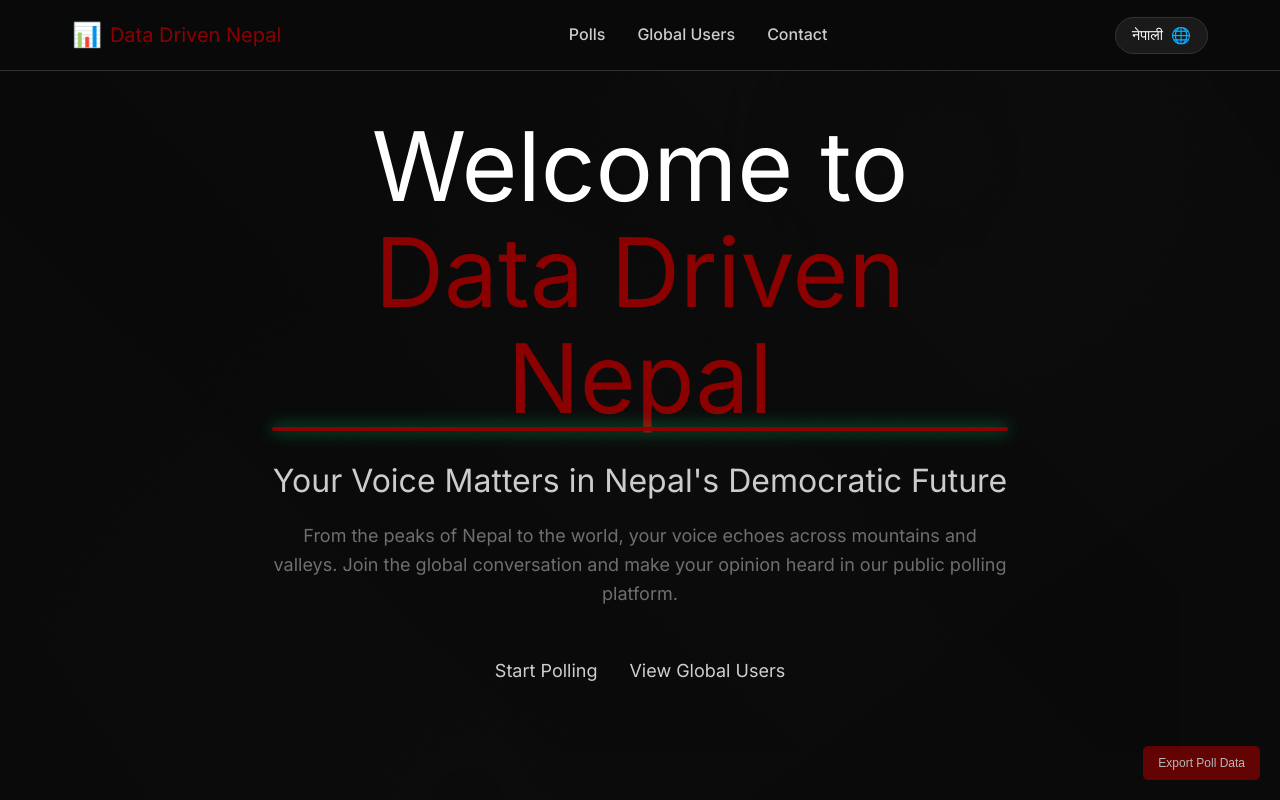
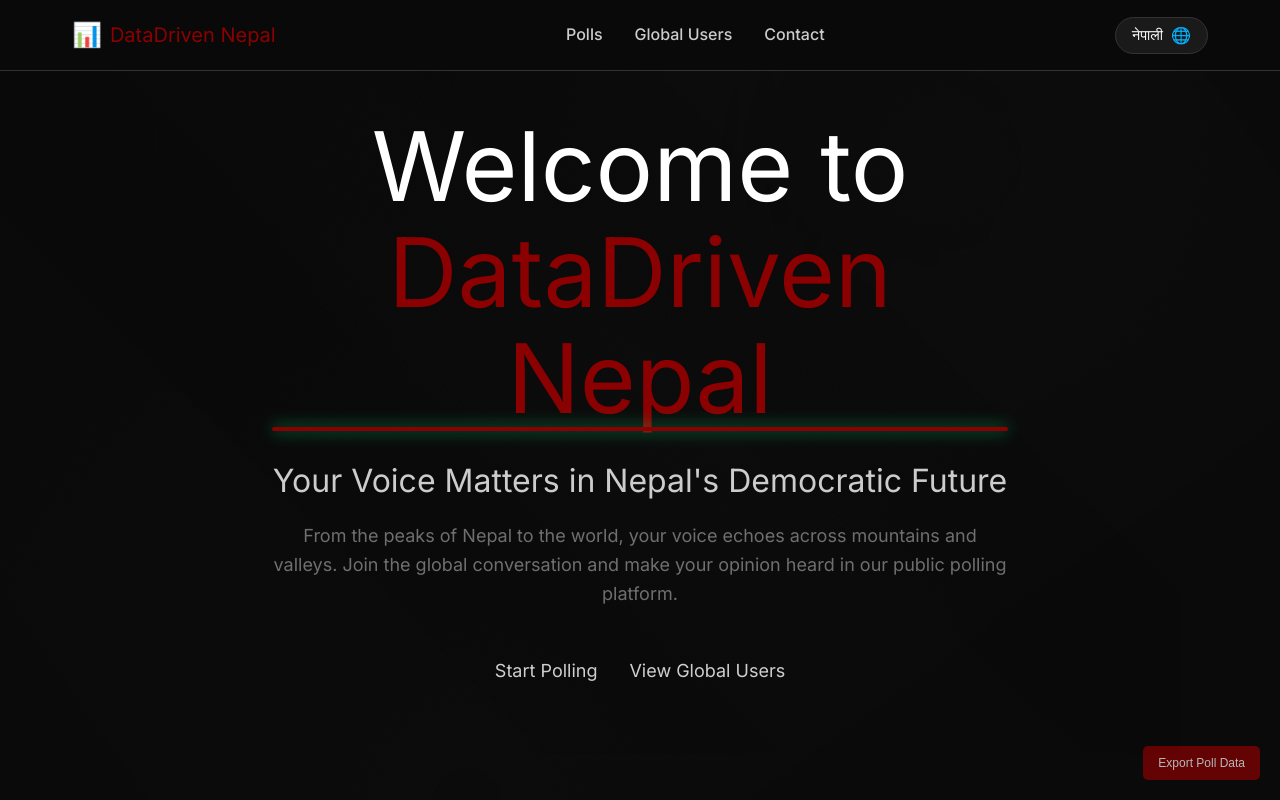
Before and after one commit to goatmatics/DataDrivenNepal, a plain HTML site: page hamroawaz.html in a window 1280 px wide. Shown: the top 800 px of the page. Drawn offline with nearby package versions, Linux system fonts and the light colour scheme; no server answers.

Commit message:
Update branding to DataDriven Nepal (no space)
- Changed header brand from 'Data Driven Nepal' to 'DataDriven Nepal'
- Updated hero title to 'Welcome to DataDriven Nepal'
- Changed page title to 'DataDriven Nepal - Public Polling Platform'
- Updated footer branding to 'DATADRIVEN NEPAL'
- Updated English and Nepali translations for new branding format
- Maintains consistent branding without spaces throughout the platform

```diff
--- a/hamroawaz.html
+++ b/hamroawaz.html
@@ -3,7 +3,7 @@
 <head>
     <meta charset="UTF-8">
     <meta name="viewport" content="width=device-width, initial-scale=1.0">
-    <title>Data Driven Nepal - Public Polling Platform</title>
+    <title>DataDriven Nepal - Public Polling Platform</title>
     <link rel="icon" href="assets/favicons/favicon.ico">
     <link href="https://fonts.googleapis.com/css2?family=Inter:wght@300;400;500;600;700;800;900&family=JetBrains+Mono:wght@400;500;600&display=swap" rel="stylesheet">
     <link rel="stylesheet" href="css/hamroawaz.css">
@@ -17,7 +17,7 @@
             <div class="nav-brand">
                 <a href="#" class="brand-link">
                     <span class="brand-icon">📊</span>
-                    <span class="brand-text">Data Driven Nepal</span>
+                    <span class="brand-text">DataDriven Nepal</span>
                 </a>
             </div>
             <div class="nav-menu">
@@ -50,7 +50,7 @@
         <div class="hero-content">
             <h1 class="hero-title">
                 <span class="title-line" data-translate="hero.welcome">Welcome to</span>
-                <span class="title-line highlight" data-translate="hero.title">Data Driven Nepal</span>
+                <span class="title-line highlight" data-translate="hero.title">DataDriven Nepal</span>
             </h1>
             <p class="hero-subtitle">
                 <span class="subtitle-line" data-translate="hero.subtitle">Your Voice Matters in Nepal's Democratic Future</span>
@@ -1088,7 +1088,7 @@
             <div class="footer-content">
                 <div class="footer-brand">
                     <span class="footer-icon">⚡</span>
-                    <span class="footer-text">DATA DRIVEN NEPAL</span>
+                    <span class="footer-text">DATADRIVEN NEPAL</span>
                 </div>
                 <div class="footer-copyright">
                     <p>&copy; 2024 Upendra Bhattarai</p>
--- a/translations.js
+++ b/translations.js
@@ -13,7 +13,7 @@ const translations = {
         // Hero Section
         hero: {
             welcome: "Welcome to",
-            title: "Data Driven Nepal",
+            title: "DataDriven Nepal",
             subtitle: "Your Voice Matters in Nepal's Democratic Future",
             description: "From the peaks of Nepal to the world, your voice echoes across mountains and valleys. Join the global conversation and make your opinion heard in our public polling platform.",
             cta: "Start Polling",
@@ -60,7 +60,7 @@ const translations = {
         // Footer
         footer: {
             copyright: "© 2024 Upendra Bhattarai",
-            tagline: "DATA DRIVEN NEPAL"
+            tagline: "DATADRIVEN NEPAL"
         },
 
         // Poll Categories
@@ -93,7 +93,7 @@ const translations = {
         // Hero Section
         hero: {
             welcome: "स्वागत छ",
-            title: "डाटा ड्रिभन नेपाल",
+            title: "डाटाड्रिभन नेपाल",
             subtitle: "नेपालको लोकतान्त्रिक भविष्यमा तपाईंको आवाजले मायना राख्छ",
             description: "नेपालका हिमालहरूबाट विश्वसम्म, तपाईंको आवाज पहाड र उपत्यकाहरूमा गूँज्छ। वैश्विक कुराकानीमा सहभागी हुनुहोस् र हाम्रो सार्वजनिक मतदान प्लेटफर्ममा तपाईंको राय सुनिनुहोस्।",
             cta: "मतदान सुरु गर्नुहोस्",
@@ -140,7 +140,7 @@ const translations = {
         // Footer
         footer: {
             copyright: "© २०२४ उपेन्द्र भट्टराई",
-            tagline: "डाटा ड्रिभन नेपाल"
+            tagline: "डाटाड्रिभन नेपाल"
         },
 
         // Poll Categories
```
